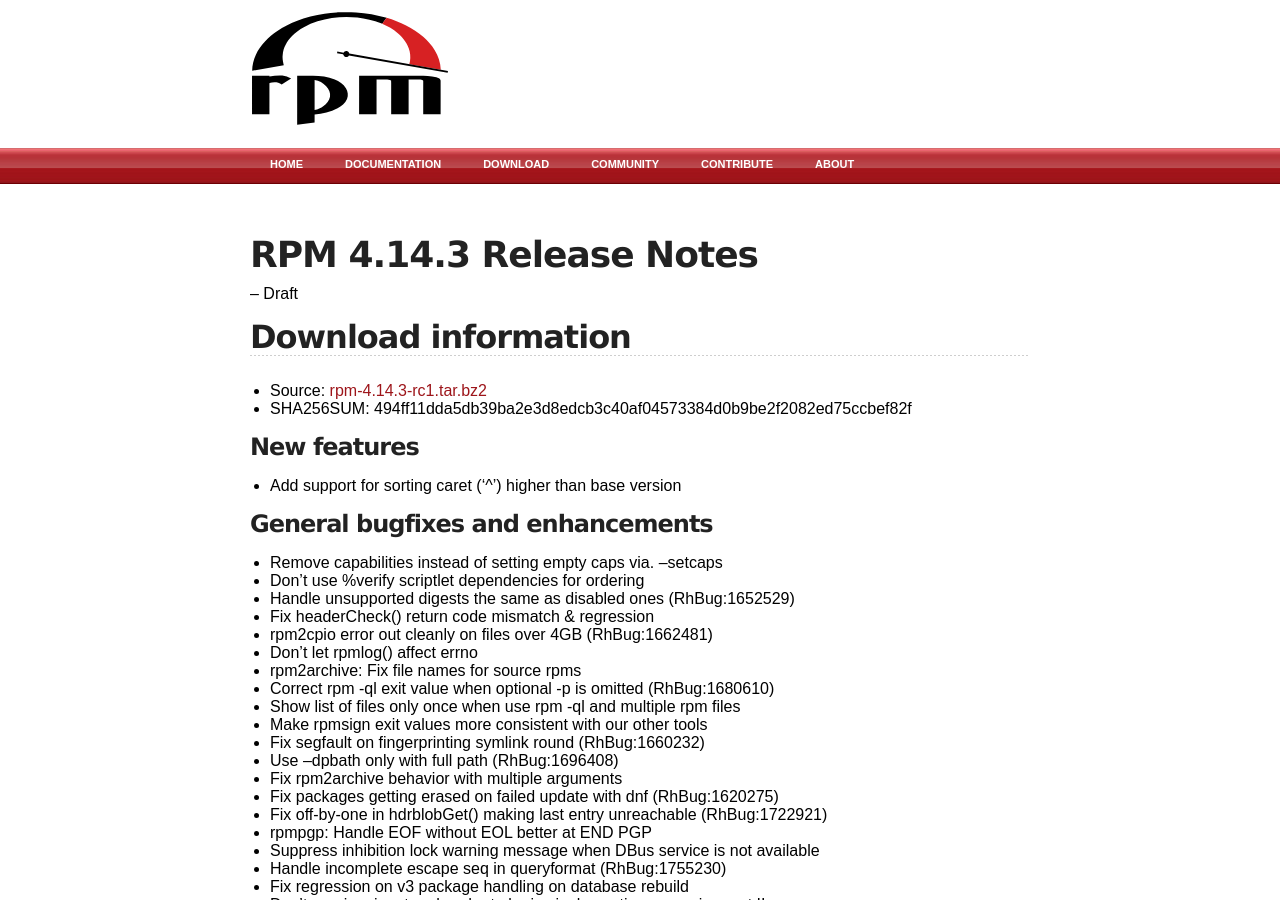
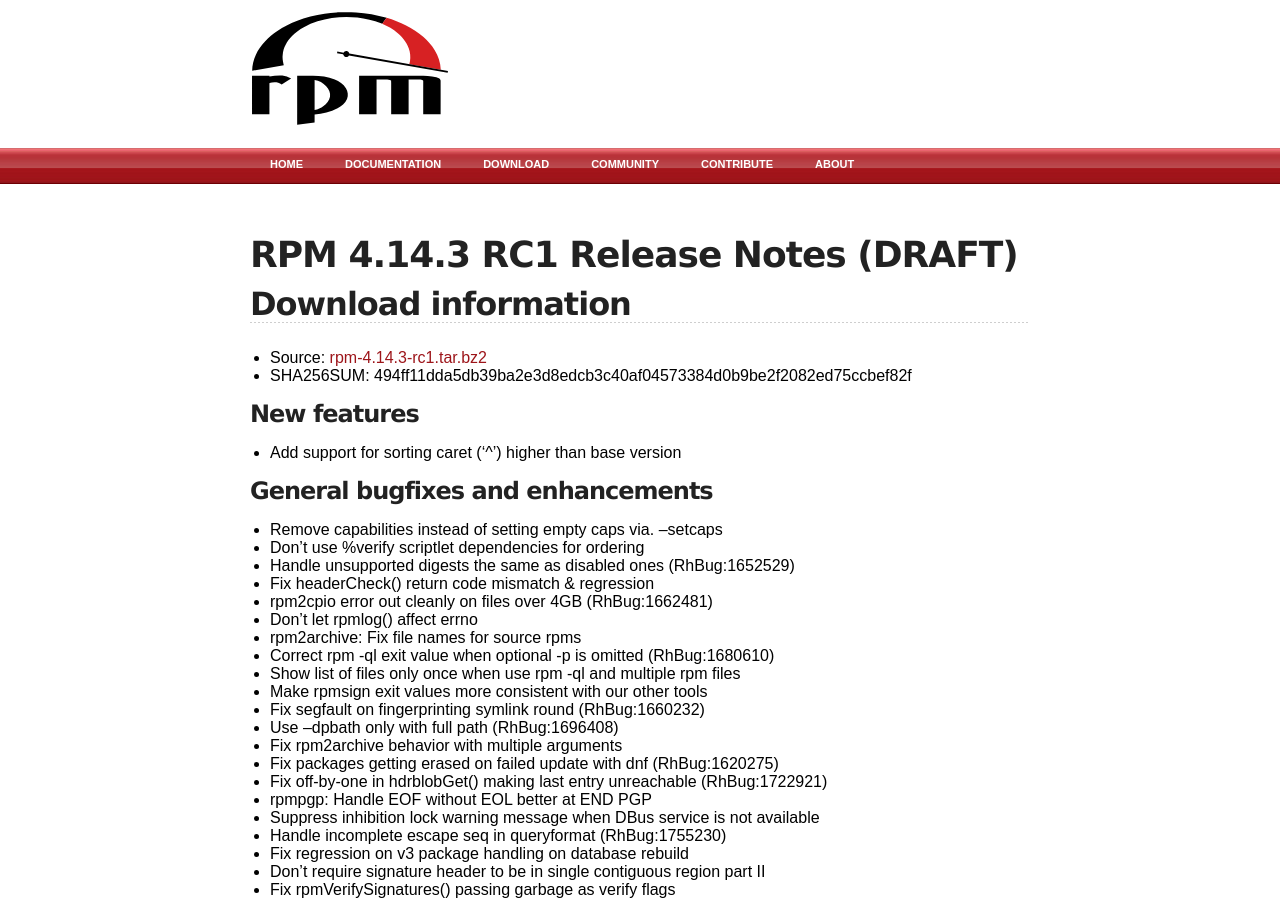
Before and after one commit to rpm-software-management/rpm-web, a Jekyll site: the page built from wiki/Releases/4.14.3.md, in a window 1280 px wide and 900 px high. Built offline with Jekyll 4.4.1, drawn with Linux system fonts in a browser that asks for light colours.

Commit message:
Cosmetics, like mention RC in the title

```diff
--- a/wiki/Releases/4.14.3.md
+++ b/wiki/Releases/4.14.3.md
@@ -3,9 +3,7 @@ layout: default
 title: rpm.org - Releases
 ---
 
-# RPM 4.14.3 Release Notes
-
--- Draft
+# RPM 4.14.3 RC1 Release Notes (DRAFT)
 
 ## Download information
 
```
